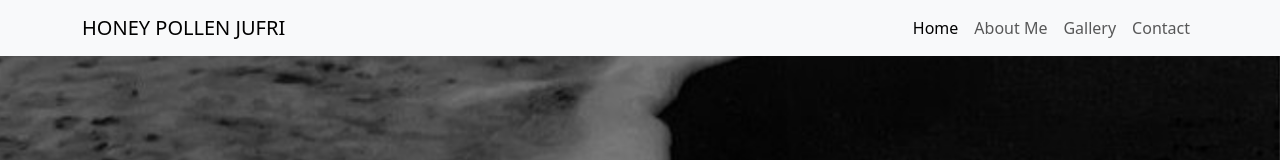
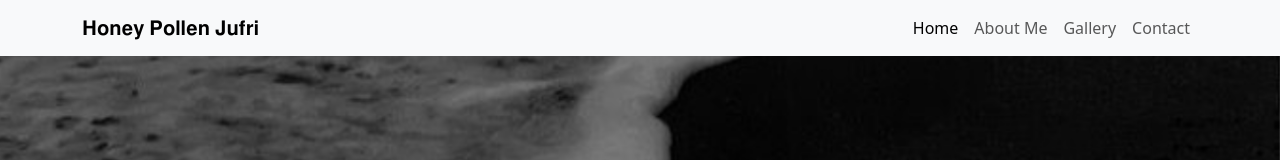
Before and after one commit to honeypollenjufri/website, a plain HTML site: page index.html in a window 1280 px wide. Shown: the top 160 px of the page. Drawn offline with nearby package versions, Linux system fonts and the light colour scheme.

Commit message:
Update index.html

```diff
--- a/index.html
+++ b/index.html
@@ -19,7 +19,7 @@
   <body>
     <nav class="navbar navbar-expand-lg bg-body-tertiary fixed-top">
       <div class="container">
-        <a class="navbar-brand" href="#"> HONEY POLLEN JUFRI </a>
+        <a class="navbar-brand" href="#"> 𝐇𝐨𝐧𝐞𝐲 𝐏𝐨𝐥𝐥𝐞𝐧 𝐉𝐮𝐟𝐫𝐢 </a>
         <button class="navbar-toggler" type="button" data-bs-toggle="collapse" data-bs-target="#navbarNav" aria-controls="navbarNav" aria-expanded="false" aria-label="Toggle navigation">
           <span class="navbar-toggler-icon"></span>
         </button>
```
